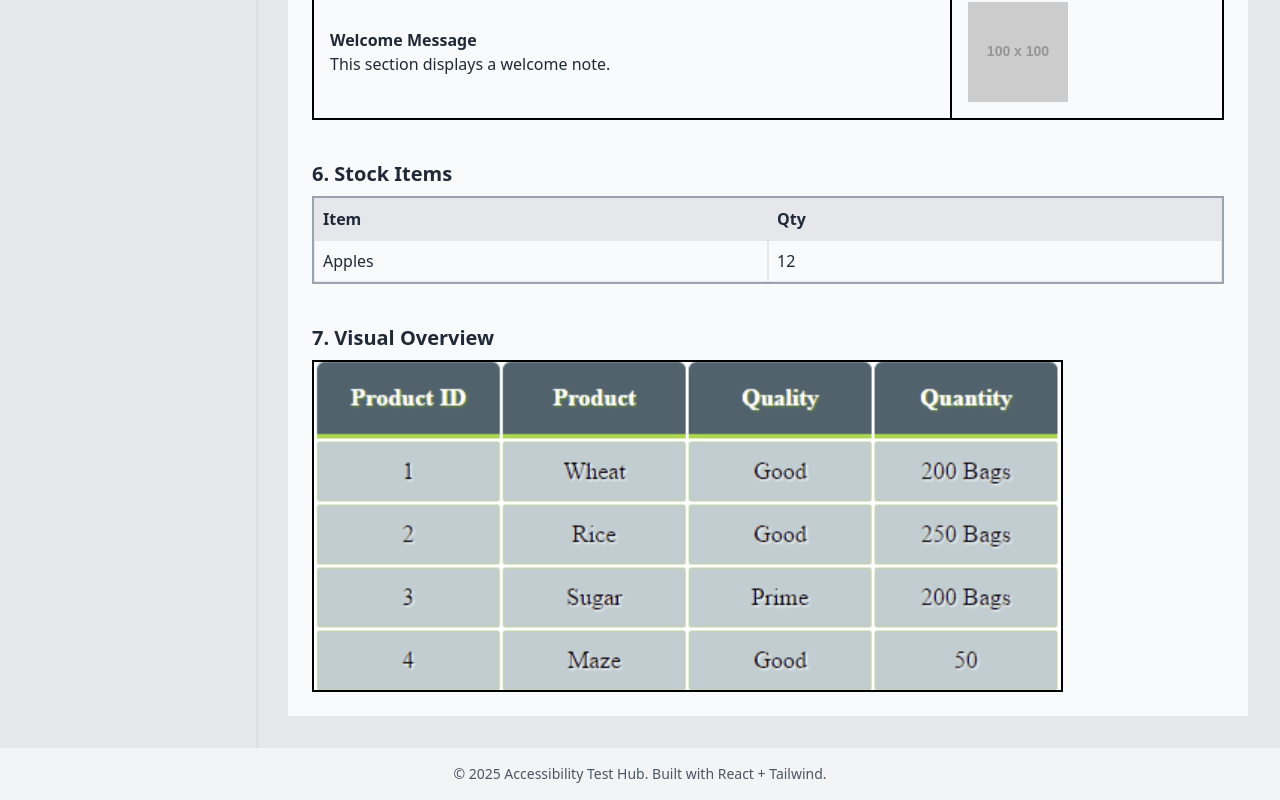
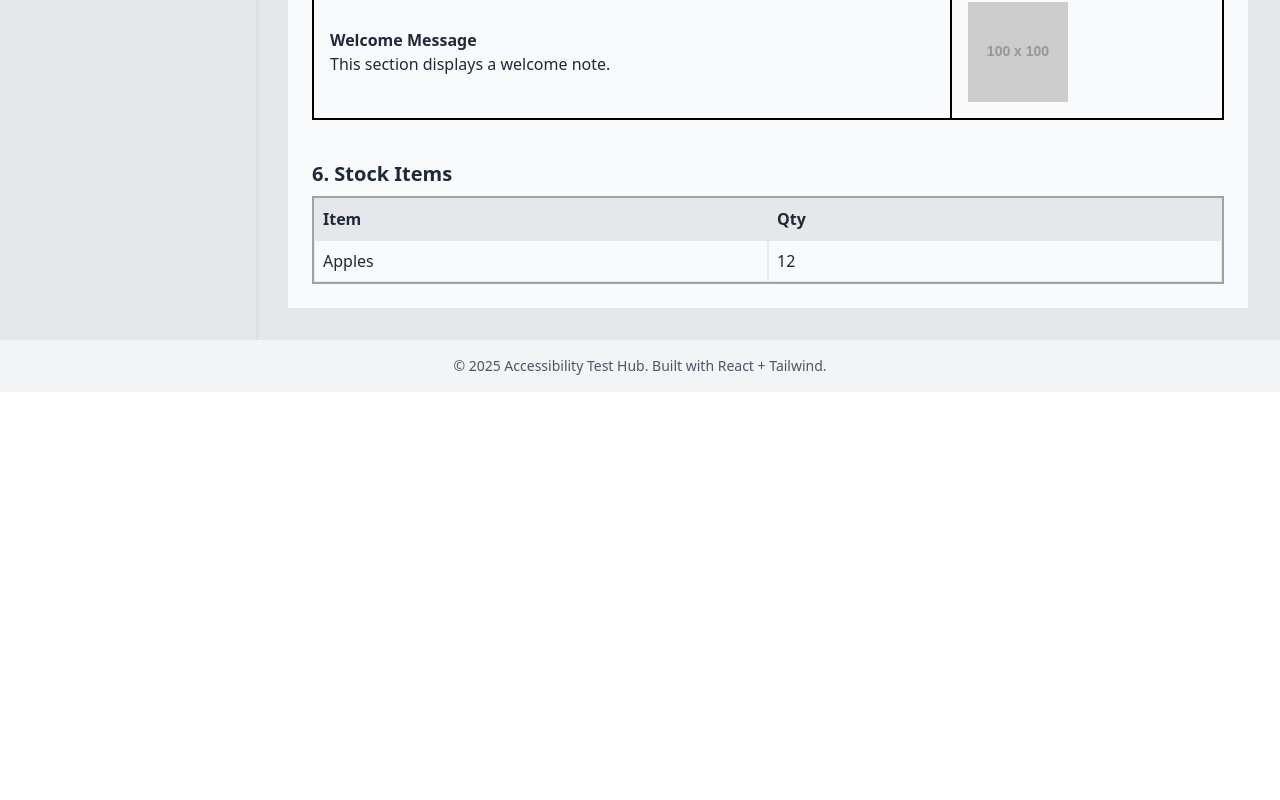
Before and after one commit to karthikveerla/a11y_webtesting, a React (Vite) app: page /testing-table in a window 1280 px wide. Shown: the part 1024-1824 px from the top of the page. After the commit the page ends 1416 px from the top, so only its background shows below. Built offline with nearby package versions, Linux system fonts and the light colour scheme.

Commit message:
removed the table

```diff
--- a/src/pages/TestingTable.tsx
+++ b/src/pages/TestingTable.tsx
@@ -147,7 +147,7 @@ const TestingTable = () => (
     </section>
 
     {/* 7. Table as Image */}
-    <section id="section-visual">
+    {/* <section id="section-visual">
       <h2 className="text-xl font-bold mb-2">7. Visual Overview</h2>
       <img
         id="table-visual"
@@ -155,7 +155,7 @@ const TestingTable = () => (
         alt="Graphical summary of tabular data"
         className="border-2 border-black"
       />
-    </section>
+    </section> */}
   </div>
 );
 
```
